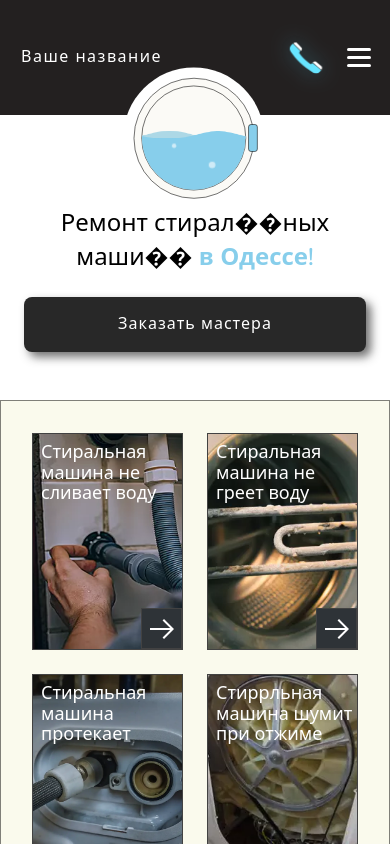
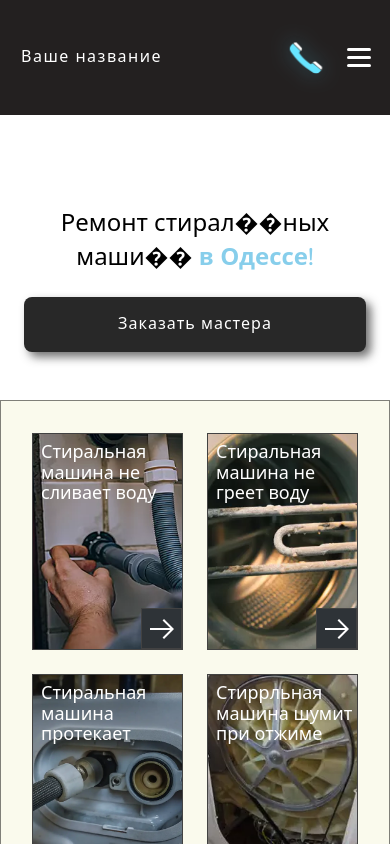
Before and after one commit to Yahaonchik/sosamba3, a Next.js app: page / in a window 390 px wide. Shown: the top 844 px of the page. Built offline with nearby package versions, Linux system fonts and the light colour scheme; no server answers.

Commit message:
Add files via upload

```diff
--- a/components/Header.js
+++ b/components/Header.js
@@ -1,9 +1,9 @@
 import React, { useState, useEffect } from 'react'
 import Link from 'next/link'
 import { useRouter } from 'next/router'
-import WashingMachineAnimation from './WashingMachineAnimation'
+import dynamic from 'next/dynamic'
+const WashingMachineAnimation = dynamic(() => import('./WashingMachineAnimation'), { ssr: false, loading: () => null })
 import { PHONE_TEL, PHONE_DISPLAY, PHONE_TEL_2, PHONE_DISPLAY_2 } from '../utils/contacts'
-import dynamic from 'next/dynamic'
 const PhoneModal = dynamic(() => import('./PhoneModal'), { ssr: false })
 
 const Header = () => {
@@ -14,7 +14,7 @@ const Header = () => {
 
   useEffect(() => {
     const checkMobile = () => {
-      setIsMobile(window.innerWidth <= 479)
+      setIsMobile(window.innerWidth <= 767)
     }
 
     checkMobile()
@@ -27,7 +27,7 @@ const Header = () => {
     setIsMenuOpen(!isMenuOpen)
   }
 
-  // Проверяем, является ли текущая страница страницей статей или проблемы
+  // Проверяем, является ли теку��ая страница страницей статей или проблемы
   const isArticlesPage = router.pathname === '/articles' || (router.pathname && (
     router.pathname.includes('NESLIVAETIVODU') ||
     router.pathname.includes('NEGREETIVODU') ||
@@ -51,11 +51,13 @@ const Header = () => {
         <header className="frame1196-container101">
           <div className="frame1196-container102">
             <div className="frame1196-container103">
-              <WashingMachineAnimation
-                className="frame1196-image10"
-                width={isMobile ? 141 : 95}
-                height={isMobile ? 141 : 92}
-              />
+              {!isMobile && (
+                <WashingMachineAnimation
+                  className="frame1196-image10"
+                  width={95}
+                  height={92}
+                />
+              )}
               <Link href="/">
                 <span className="frame1196-text100 clickable-title">
                   <span
```
